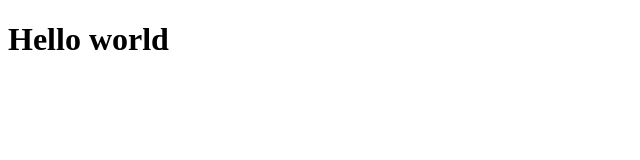
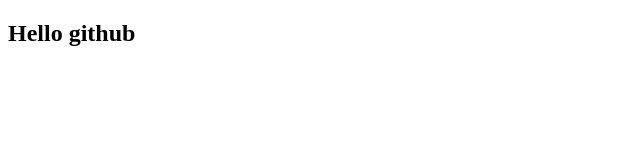
Before and after one commit to FaridYusifzadeh/test2, a plain HTML site: page index.html in a window 1280 px wide. Shown: the whole page, without its empty margins (0-640 px from the left). Drawn offline with Linux system fonts and the light colour scheme.

Commit message:
alma qarpiz

```diff
--- a/index.html
+++ b/index.html
@@ -4,9 +4,10 @@
     <meta charset="UTF-8" />
     <meta http-equiv="X-UA-Compatible" content="IE=edge" />
     <meta name="viewport" content="width=device-width, initial-scale=1.0" />
+    <link rel="stylesheet" href="./assets/css/style.css" />
     <title>Document</title>
   </head>
   <body>
-    <h1>Hello world</h1>
+    <h2>Hello github</h2>
   </body>
 </html>
```
Also changed, not shown: assets/css/style.css (added).
